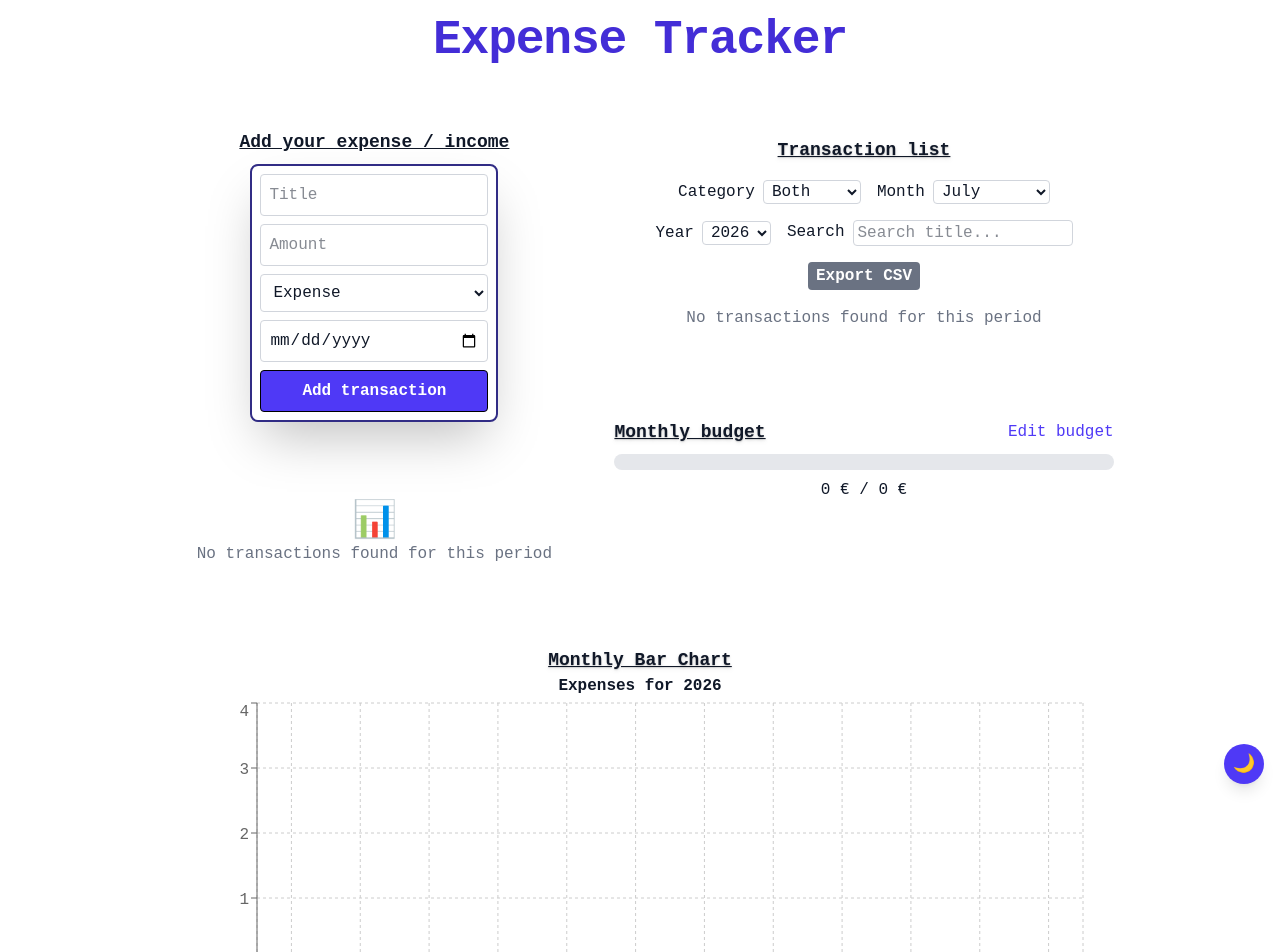
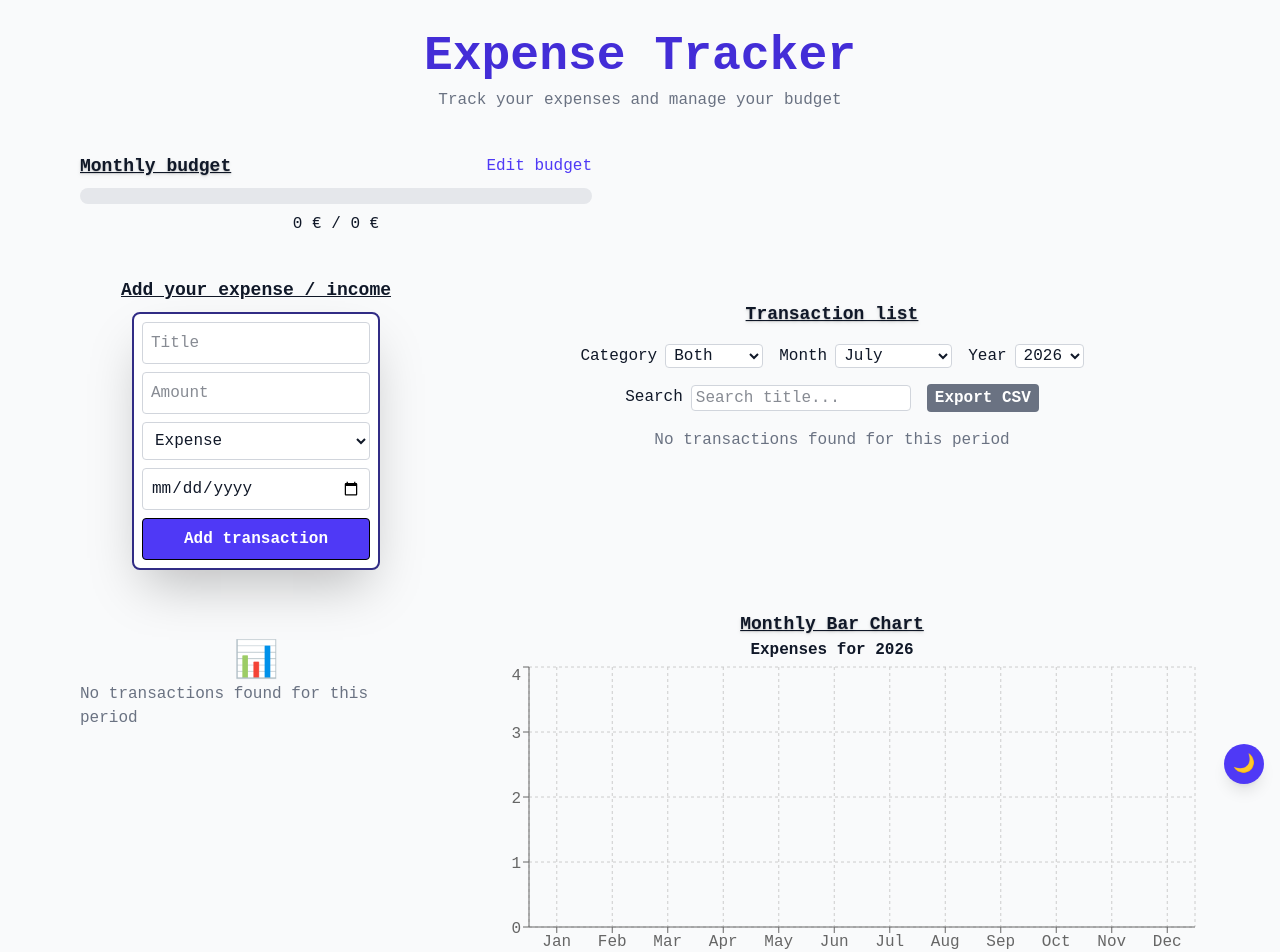
Before and after one commit to DanielGodoyGalindo/expense-tracker, a React (Vite) app: page / in a window 1280 px wide. Shown: the top 952 px of the page. Built offline with nearby package versions, Linux system fonts and the light colour scheme.

Commit message:
fix: change layout app

```diff
--- a/src/App.tsx
+++ b/src/App.tsx
@@ -111,8 +111,9 @@ function App() {
 
   return (
     <div className={darkMode ? "dark" : ""}>
-      <div className="min-h-screen bg-white text-gray-900 dark:bg-gray-900 dark:text-white">
+      <div className="min-h-screen bg-gray-50 dark:bg-gray-900 text-gray-900 dark:text-white">
 
+        {/* Dark / light mode */}
         <div className="fixed bottom-4 right-4 z-50">
           <button
             onClick={() => setDarkMode((prev) => !prev)}
@@ -122,9 +123,17 @@ function App() {
           </button>
         </div>
 
-        <div className="flex flex-col gap-8 p-4 min-h-screen">
+        <main className="max-w-6xl mx-auto px-4 py-8 space-y-10">
 
-          <h1 className="text-5xl font-bold text-center text-indigo-700 dark:text-indigo-400 tracking-tight mb-4">Expense Tracker</h1>
+          <header className="text-center">
+            <h1 className="text-5xl font-bold text-indigo-700 dark:text-indigo-400">
+              Expense Tracker
+            </h1>
+            <p className="mt-2 text-gray-500 dark:text-gray-400">
+              Track your expenses and manage your budget
+            </p>
+          </header>
+
 
           {/* Success message when user does an action (create, update or delete a transaction)*/}
           {successMessage && (
@@ -139,20 +148,28 @@ function App() {
             </div>
           )}
 
-          <div className="flex w-full justify-center gap-8">
+          <section className="grid grid-cols-1 md:grid-cols-2 gap-6">
+            <Balance transactions={filteredTransactions} selectedMonth={selectedMonth} selectedYear={selectedYear} />
+            <Budget
+              budget={currentBudget}
+              expenses={totalExpenses}
+              onSetBudget={(amount) => {
+                setBudgets((prev) => ({
+                  ...prev,
+                  [budgetKey]: amount,
+                }));
+              }}
+            />
+          </section>
 
-            <div className="flex flex-col w-1/3 p-4 rounded-lg gap-12 justify-center">
+          <section className="grid grid-cols-1 lg:grid-cols-3 gap-8">
             <TransactionForm
               onAddTransaction={addTransaction}
               editingTransaction={editingTransaction}
               onUpdateTransaction={updateTransaction}
               onCancelEdit={() => setEditingTransaction(null)}
             />
-              <Balance transactions={filteredTransactions} selectedMonth={selectedMonth} selectedYear={selectedYear} />
-              <OneLevelPieChart transactions={filteredTransactions} />
-            </div>
-
-            <div className="w-2/5 rounded-lg flex flex-col items-center gap-y-16">
+            <div className="lg:col-span-2">
               <TransactionList
                 transactions={sortedTransactions}
                 selectedMonth={selectedMonth}
@@ -170,26 +187,27 @@ function App() {
                 setEditingTransaction={setEditingTransaction}
                 onRequestDelete={onRequestDelete}
               />
+            </div>
+          </section>
 
-              <Budget
-                budget={currentBudget}
-                expenses={totalExpenses}
-                onSetBudget={(amount) => {
-                  setBudgets((prev) => ({
-                    ...prev,
-                    [budgetKey]: amount,
-                  }));
-                }}
+          <section className="grid grid-cols-1 lg:grid-cols-3 gap-8">
+            <div className="lg:col-span-1">
+              <OneLevelPieChart transactions={filteredTransactions} />
+            </div>
+
+            <div className="lg:col-span-2">
+              <MonthlyBarChart
+                transactions={transactions}
+                selectedYear={selectedYear}
               />
             </div>
+          </section>
 
-          </div>
-
-          <MonthlyBarChart transactions={transactions} selectedYear={selectedYear} />
-
-          <footer className='self-center'>
+          <section className="grid place-items-center">
+            <footer>
               Made by <a href='https://github.com/DanielGodoyGalindo/expense-tracker' className='cursor-pointer; text-indigo-600 dark:text-indigo-400 hover:underline font-bold' target='_blank'>Daniel Godoy</a>
             </footer>
+          </section>
 
           {transactionToDelete && (
             <Modal
@@ -204,10 +222,9 @@ function App() {
               cancelText="Cancel"
             />
           )}
-
+        </main>
       </div>
     </div>
-    </div >
   );
 }
 
--- a/src/components/BalanceChart.tsx
+++ b/src/components/BalanceChart.tsx
@@ -34,8 +34,11 @@ export default function OneLevelPieChart({ transactions }: Props) {
   const hasData = data.some((item) => item.value > 0);
 
   return hasData ? (
+    <div className="flex flex-col">
+
+      <p className="underline self-center text-lg text-shadow-md font-bold">Pie chart</p>
       <PieChart
-      className="self-center -mt-24"
+        className="self-center -mt-12"
         style={{
           width: "100%",
           height: "100%",
@@ -61,6 +64,7 @@ export default function OneLevelPieChart({ transactions }: Props) {
           }}
         />
       </PieChart>
+    </div>
   ) : (
     <div className="flex flex-col items-center justify-center py-8 text-gray-500">
       <p className="text-4xl">📊</p>
```
Also changed, not shown: 1 other file (tests, documents, lock files or other folders). Lines whose indentation alone changed are shown as unchanged.
